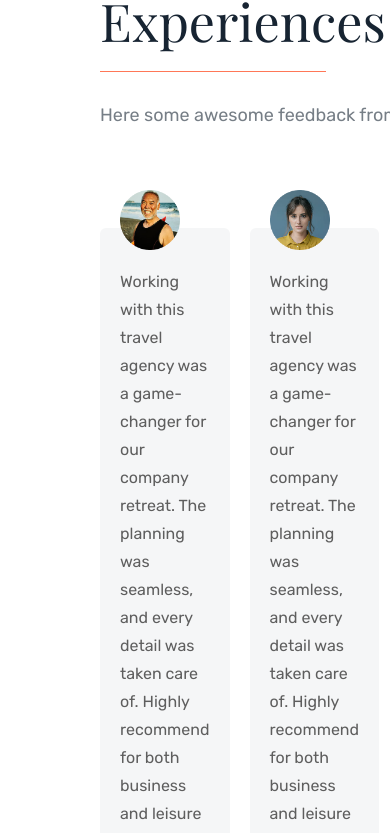
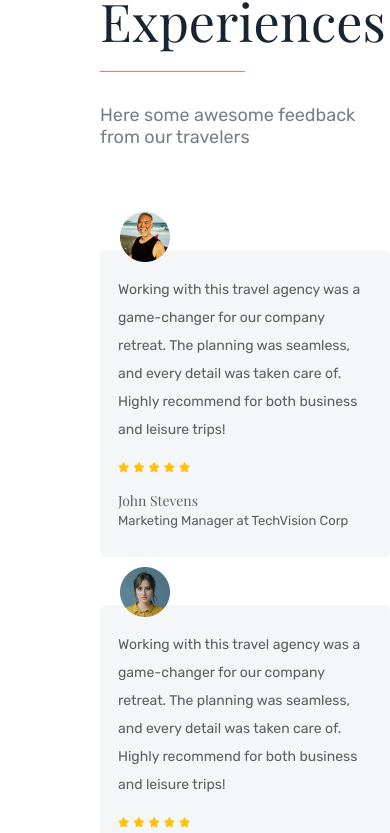
Before and after one commit to NikolozKereselidze/Travel-Agency, a React (Vite) app: page / in a window 390 px wide. Shown: the part 5680-6513 px from the top of the page. Built offline with nearby package versions, Linux system fonts and the light colour scheme; a web font is replaced by a local one.

Commit message:
style: make Testimoonials  section responsive

```diff
--- a/src/styles/Testimonials/Testimonials.module.css
+++ b/src/styles/Testimonials/Testimonials.module.css
@@ -9,3 +9,11 @@
   padding-top: 10.2rem;
   padding-right: 2.4rem;
 }
+
+@media screen and (max-width: 1152px) {
+  .testimonialsWrapper {
+    padding-right: 0;
+    flex-wrap: wrap;
+    row-gap: 4.8rem;
+  }
+}
--- a/src/styles/Testimonials/TestimonialsCard.module.css
+++ b/src/styles/Testimonials/TestimonialsCard.module.css
@@ -40,3 +40,36 @@
   font-weight: 400;
   font-size: 1.4rem;
 }
+
+@media screen and (max-width: 1152px) {
+  .card {
+    padding: 2.6rem 1.8rem;
+    flex: 1 1 48.5%;
+  }
+
+  .img {
+    width: 5rem;
+  }
+
+  .comment {
+    font-size: 1.4rem;
+  }
+
+  .stars {
+    font-size: 1rem;
+  }
+
+  .author {
+    font-size: 1.4rem;
+  }
+
+  .workplace {
+    font-size: 1.3rem;
+  }
+}
+
+@media screen and (max-width: 768px) {
+  .comment {
+    font-size: 1.3rerm;
+  }
+}
```
